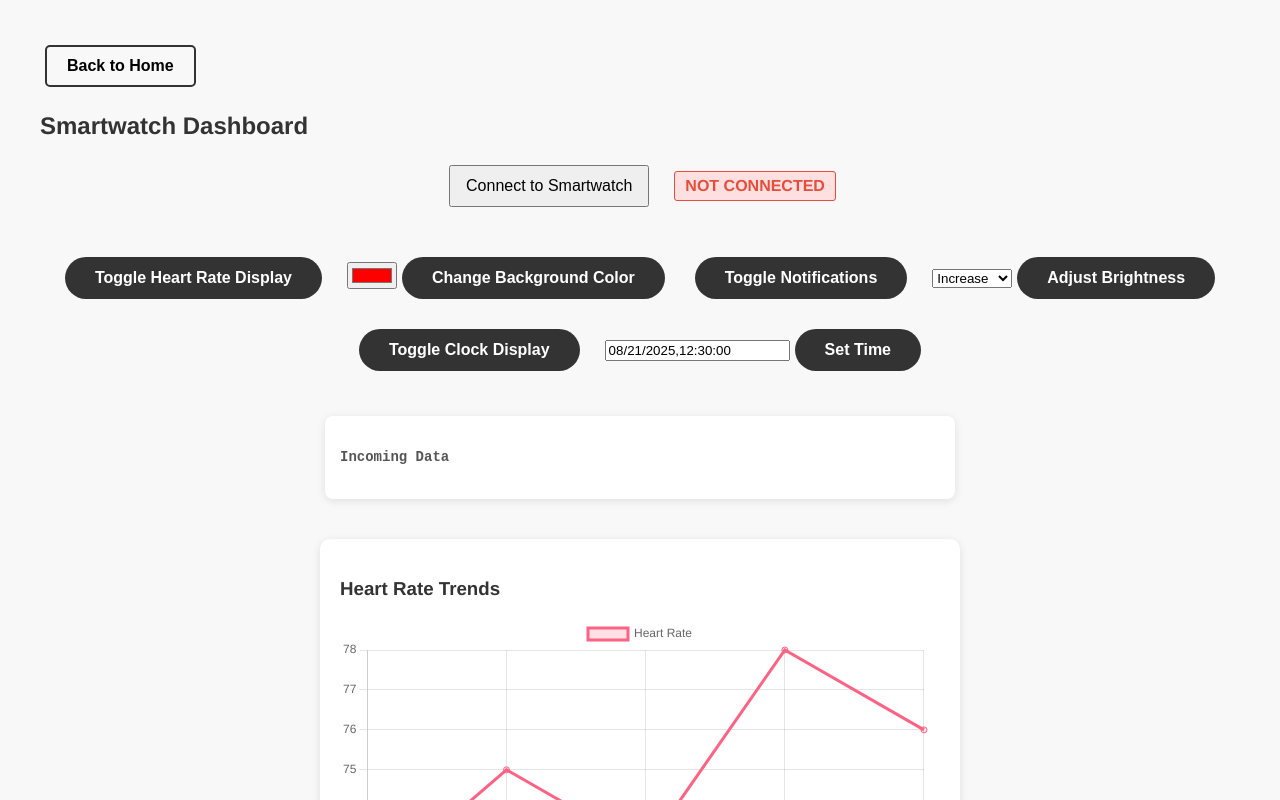
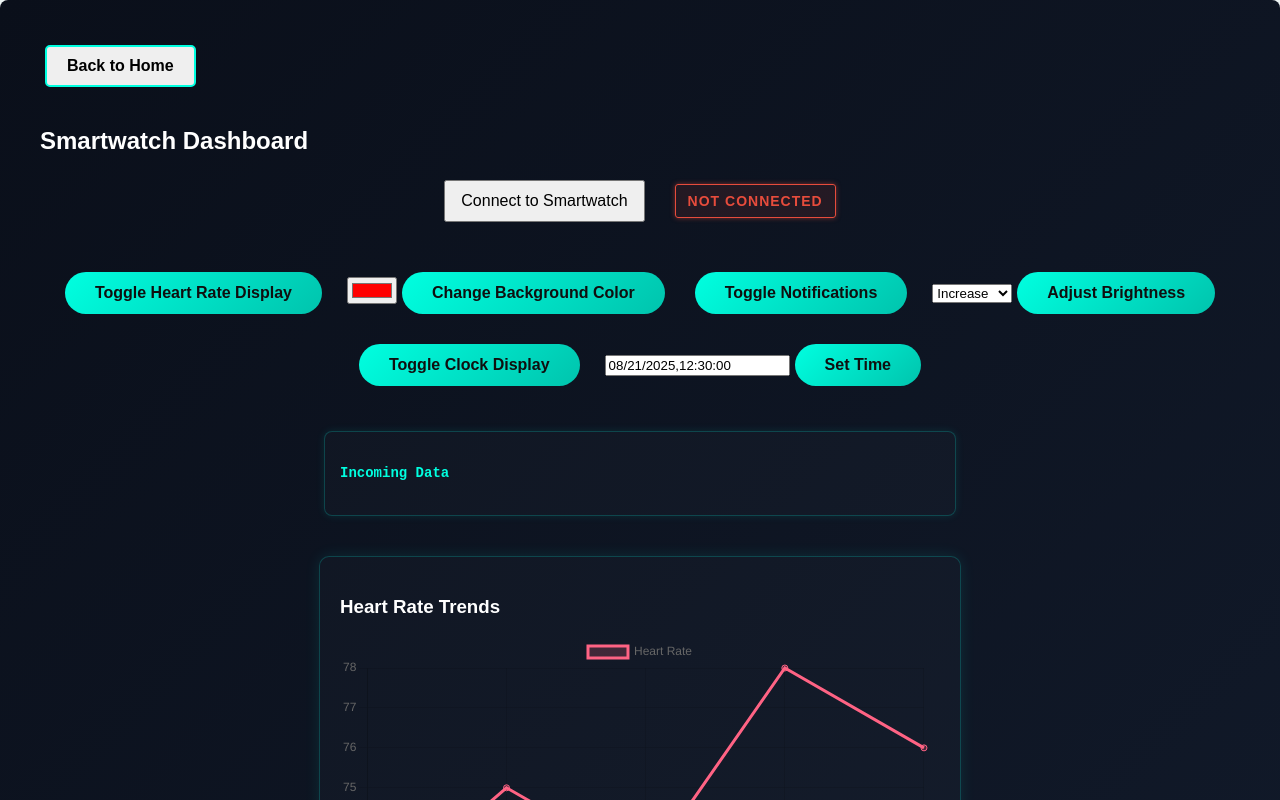
Before and after one commit to wolvwatch/smartwatch-site, a React (Create React App) app: page /dashboard in a window 1280 px wide. Shown: the top 800 px of the page. Built offline with nearby package versions, Linux system fonts and the light colour scheme; no server answers.

Commit message:
added pcb to file and changed styling

```diff
--- a/package.json
+++ b/package.json
@@ -3,6 +3,8 @@
   "version": "0.1.0",
   "private": true,
   "dependencies": {
+    "@react-three/drei": "^10.0.5",
+    "@react-three/fiber": "^9.1.1",
     "@testing-library/dom": "^10.4.0",
     "@testing-library/jest-dom": "^6.6.3",
     "@testing-library/react": "^16.2.0",
@@ -15,6 +17,7 @@
     "react-dom": "^19.0.0",
     "react-router-dom": "^7.3.0",
     "react-scripts": "5.0.1",
+    "three": "^0.175.0",
     "web-vitals": "^2.1.4"
   },
   "scripts": {
--- a/src/components/Dashboard.css
+++ b/src/components/Dashboard.css
@@ -1,14 +1,15 @@
-/* Dyson-Inspired Dashboard Styles */
-
 .dashboard {
   padding: 40px;
-    max-width: 1200px;
   margin: 0 auto;
-    font-family: 'Helvetica Neue', Helvetica, Arial, sans-serif;
-    background-color: #f8f8f8;
-    color: #333;
+  /* Dark background with subtle gradient */
+  background: linear-gradient(135deg, #0a0f1a 0%, #141e30 100%);
+  color: #fff;
+  border-radius: 8px;
+  /* Optional glow around container */
+  box-shadow: 0 0 20px rgba(0, 255, 234, 0.1);
 }
 
+/* Generic sections layout */
 .connection-section,
 .controls-section,
 .charts-section {
@@ -21,49 +22,58 @@
 }
 
 .chart-container {
-    background: #fff;
+  background: rgba(255, 255, 255, 0.02);
   border-radius: 10px;
   padding: 20px;
-    box-shadow: 0 2px 8px rgba(0, 0, 0, 0.1);
+  box-shadow: 0 0 15px rgba(0, 255, 234, 0.1);
   margin: 20px auto;
   max-width: 600px;
   width: 100%;
+  border: 1px solid rgba(0, 255, 234, 0.2);
 }
 
+/* Back button */
 .back-btn {
   padding: 10px 20px;
   font-size: 16px;
   font-weight: bold;
-    background: transparent;
-    border: 2px solid #333;
+  border: 2px solid #00ffe0;
   border-radius: 5px;
   cursor: pointer;
-    transition: background 0.3s ease;
+  transition: background 0.3s ease, color 0.3s ease, box-shadow 0.3s ease;
+  margin-bottom: 20px;
 }
 
 .back-btn:hover {
-    background: #333;
-    color: #fff;
+  color: #00ffe0;
+  background: #0a0f1a;
+  box-shadow: 0 0 10px rgba(0, 255, 234, 0.6);
 }
 
+/* Connection status */
 .status-indicator {
-    font-size: 16px;
+  font-size: 14px;
   font-weight: bold;
-    padding: 5px 10px;
+  padding: 8px 12px;
   border-radius: 3px;
   text-transform: uppercase;
+  letter-spacing: 1px;
+  display: inline-block;
+  margin: 5px;
 }
 
 .status-indicator.connected {
-    background: #e0f7e9;
+  background: rgba(46, 204, 113, 0.1);
   color: #2ecc71;
   border: 1px solid #2ecc71;
+  box-shadow: 0 0 5px rgba(46, 204, 113, 0.5);
 }
 
 .status-indicator.not-connected {
-    background: #ffe0e0;
+  background: rgba(231, 76, 60, 0.1);
   color: #e74c3c;
   border: 1px solid #e74c3c;
+  box-shadow: 0 0 5px rgba(231, 76, 60, 0.5);
 }
 
 /* Controls section buttons */
@@ -71,33 +81,35 @@
   padding: 12px 30px;
   font-size: 16px;
   font-weight: 600;
-    background: #333;
-    color: #fff;
+  background: linear-gradient(135deg, #00ffe0 0%, #00c4ad 100%);
+  color: #0f0f0f;
   border: none;
   border-radius: 25px;
   cursor: pointer;
-    transition: background 0.3s ease, transform 0.2s ease;
+  transition: box-shadow 0.3s ease, transform 0.2s ease;
 }
 
 .controls-section button:hover {
-    background: #555;
+  box-shadow: 0 0 10px rgba(0, 255, 234, 0.6);
   transform: translateY(-2px);
 }
 
-  /* Incoming data area styling */
+/* Incoming data area */
 .incoming-data {
-    background: #fff;
+  background: rgba(255, 255, 255, 0.02);
   border-radius: 8px;
   padding: 15px;
-    box-shadow: 0 2px 8px rgba(0, 0, 0, 0.1);
+  box-shadow: 0 0 8px rgba(0, 255, 234, 0.1);
   margin: 20px auto;
   max-width: 600px;
   font-family: 'Courier New', monospace;
   font-size: 14px;
-    color: #555;
+  color: #00ffe0;
+  border: 1px solid rgba(0, 255, 234, 0.2);
 }
 
 .incoming-data pre {
   white-space: pre-wrap;
   word-wrap: break-word;
+  margin: 0;
 }
--- a/src/components/LandingPage.css
+++ b/src/components/LandingPage.css
@@ -1,67 +1,70 @@
-/* Overall container styling */
 .landing-page {
   display: flex;
   flex-direction: column;
   align-items: center;
   justify-content: center;
   min-height: 100vh;
-    background: #f8f8f8;
+  /* Futuristic gradient background */
+  background: linear-gradient(135deg, #141e30 0%, #0a0f1a 100%);
   padding: 40px;
-    font-family: 'Helvetica Neue', Helvetica, Arial, sans-serif;
-    color: #333;
+  color: #fff;
+  text-align: center;
 }
 
-  /* Header styling */
-  .landing-header {
-    text-align: center;
+.landing-header h1 {
+  font-size: 3.5rem;
+  margin-bottom: 20px;
+  letter-spacing: 3px;
+  text-transform: uppercase;
+  /* Subtle neon glow */
+  text-shadow: 0 0 5px rgba(0, 255, 234, 0.5), 0 0 10px rgba(0, 255, 234, 0.3);
+}
+
+.tagline {
+  font-size: 1.3rem;
+  color: #ccc;
   margin-bottom: 40px;
 }
 
-  .landing-header h1 {
-    font-size: 3rem;
-    margin-bottom: 10px;
-  }
-
-  .tagline {
-    font-size: 1.2rem;
-    color: #777;
-  }
-
-  /* Image container with subtle hover scaling */
-  .image-container {
+.image-container,
+.threeD-viewer-container {
   margin: 20px 0;
   max-width: 600px;
   width: 100%;
-    transition: transform 0.3s ease;
+  transition: transform 0.3s ease, box-shadow 0.3s ease;
+  border-radius: 10px;
+  overflow: hidden;
+  border: 2px solid rgba(0, 255, 234, 0.3);
 }
 
-  .image-container:hover {
+.image-container:hover,
+.threeD-viewer-container:hover {
   transform: scale(1.02);
+  box-shadow: 0 0 20px rgba(0, 255, 234, 0.3);
 }
 
 .pcb-image {
   width: 100%;
-    border-radius: 10px;
-    box-shadow: 0 4px 12px rgba(0, 0, 0, 0.1);
+  display: block;
 }
 
-  /* Call-to-action button styling */
 .enter-dashboard-btn {
+  display: inline-block;
+  margin-top: 30px;
   padding: 15px 30px;
   font-size: 1.2rem;
   font-weight: 600;
-    background: #333;
-    color: #fff;
+  background: linear-gradient(135deg, #00ffe0 0%, #00c4ad 100%);
+  color: #0f0f0f;
   border: none;
-    border-radius: 25px;
+  border-radius: 50px;
   cursor: pointer;
-    transition: background 0.3s ease, transform 0.2s ease;
   text-transform: uppercase;
-    letter-spacing: 1px;
-    margin-top: 30px;
+  letter-spacing: 2px;
+  transition: box-shadow 0.3s ease, transform 0.2s ease;
 }
 
 .enter-dashboard-btn:hover {
-    background: #555;
-    transform: translateY(-2px);
+  box-shadow: 0 0 10px rgba(0, 255, 234, 0.6);
+  transform: translateY(-3px);
 }
--- a/src/components/LandingPage.js
+++ b/src/components/LandingPage.js
@@ -1,6 +1,7 @@
 import React from 'react';
 import { Link } from 'react-router-dom';
 import pcbDesign from '../assets/pcbDesign.svg';
+import ThreeDPCBViewer from '../components/ThreeDPCBViewer'; // <-- import the 3D viewer
 import './LandingPage.css';
 
 const LandingPage = () => {
@@ -9,9 +10,17 @@ const LandingPage = () => {
       <header className="landing-header">
         <h1>Smartwatch Control</h1>
       </header>
+
+      {/* Your 3D viewer */}
+      <div className="threeD-viewer-container">
+        <ThreeDPCBViewer />
+      </div>
+
+      {/* Existing SVG or image if you still want to show it
       <div className="image-container">
         <img src={pcbDesign} alt="Smartwatch PCB" className="pcb-image" />
-      </div>
+      </div> */}
+
       <Link to="/dashboard">
         <button className="enter-dashboard-btn">Enter Dashboard</button>
       </Link>
--- /dev/null
+++ b/src/components/ThreeDPCBViewer.jsx
@@ -0,0 +1,42 @@
+// src/components/ThreeDPCBViewer.jsx
+import React, { useRef, Suspense } from 'react';
+import { Canvas, useFrame, useLoader } from '@react-three/fiber';
+import { OrbitControls } from '@react-three/drei';
+import { STLLoader } from 'three/examples/jsm/loaders/STLLoader';
+// useGLTF can be used for STL, but for direct STL loading you'd use: import { useLoader } from '@react-three/fiber'; import { STLLoader } from 'three/examples/jsm/loaders/STLLoader';
+
+function RotatingModel() {
+  const geom = useLoader(STLLoader, '/Smart_Watch.stl');
+  geom.center();
+
+  const groupRef = useRef();
+  useFrame(() => {
+    if (groupRef.current) {
+      groupRef.current.rotation.y += 0.01;
+    }
+  });
+
+  return (
+    <mesh ref={groupRef} geometry={geom}>
+      <meshStandardMaterial metalness={0.3} roughness={0.6} />
+    </mesh>
+  );
+
+}
+
+const ThreeDPCBViewer = () => {
+  return (
+    <div style={{ width: '100%', height: '400px' }}>
+      <Canvas camera={{ position: [0, 0, 100], fov: 40 }}>
+        <ambientLight intensity={0.6} />
+        <directionalLight intensity={0.8} position={[10, 10, 10]} />
+        <Suspense fallback={null}>
+          <RotatingModel />
+        </Suspense>
+        <OrbitControls enableZoom={false} />
+      </Canvas>
+    </div>
+  );
+};
+
+export default ThreeDPCBViewer;
```
Also changed, not shown: 2 other files (tests, documents, lock files or other folders). Lines whose indentation alone changed are shown as unchanged.
